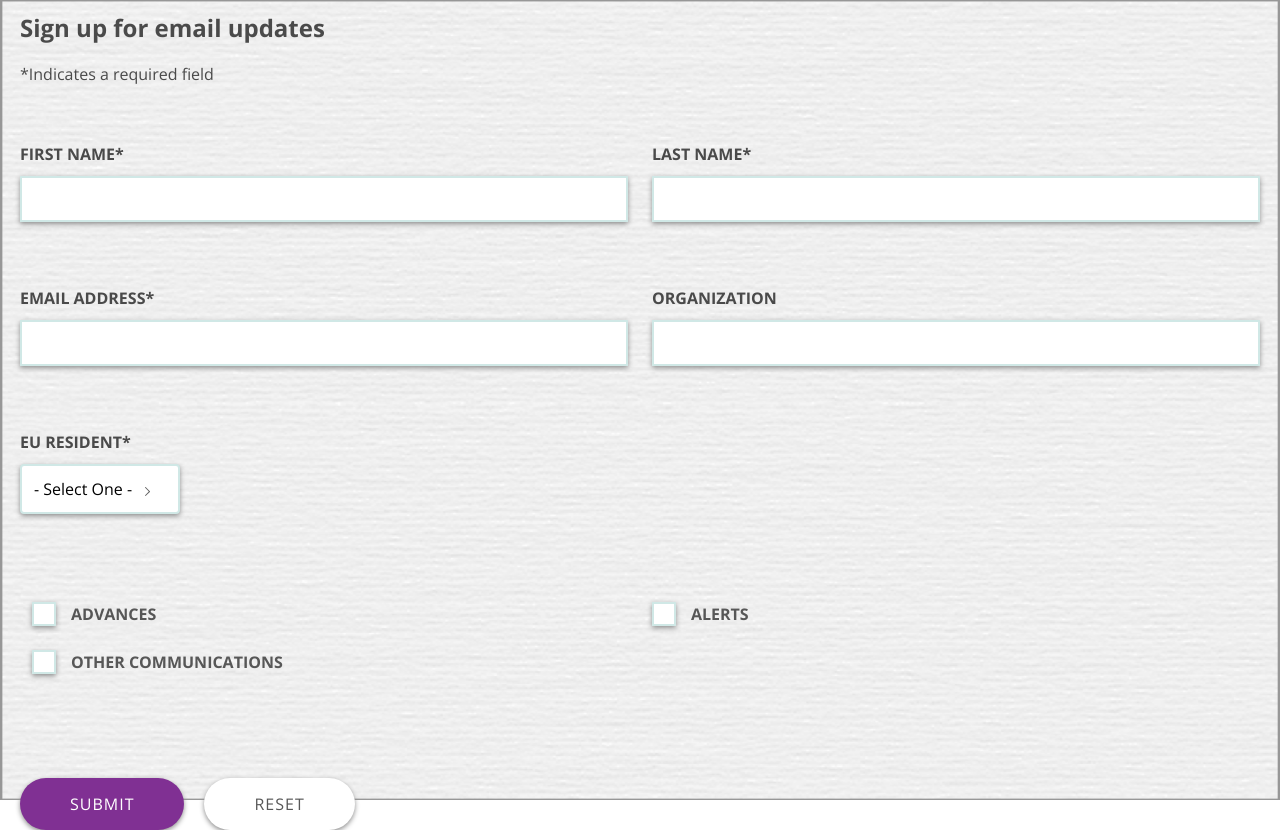
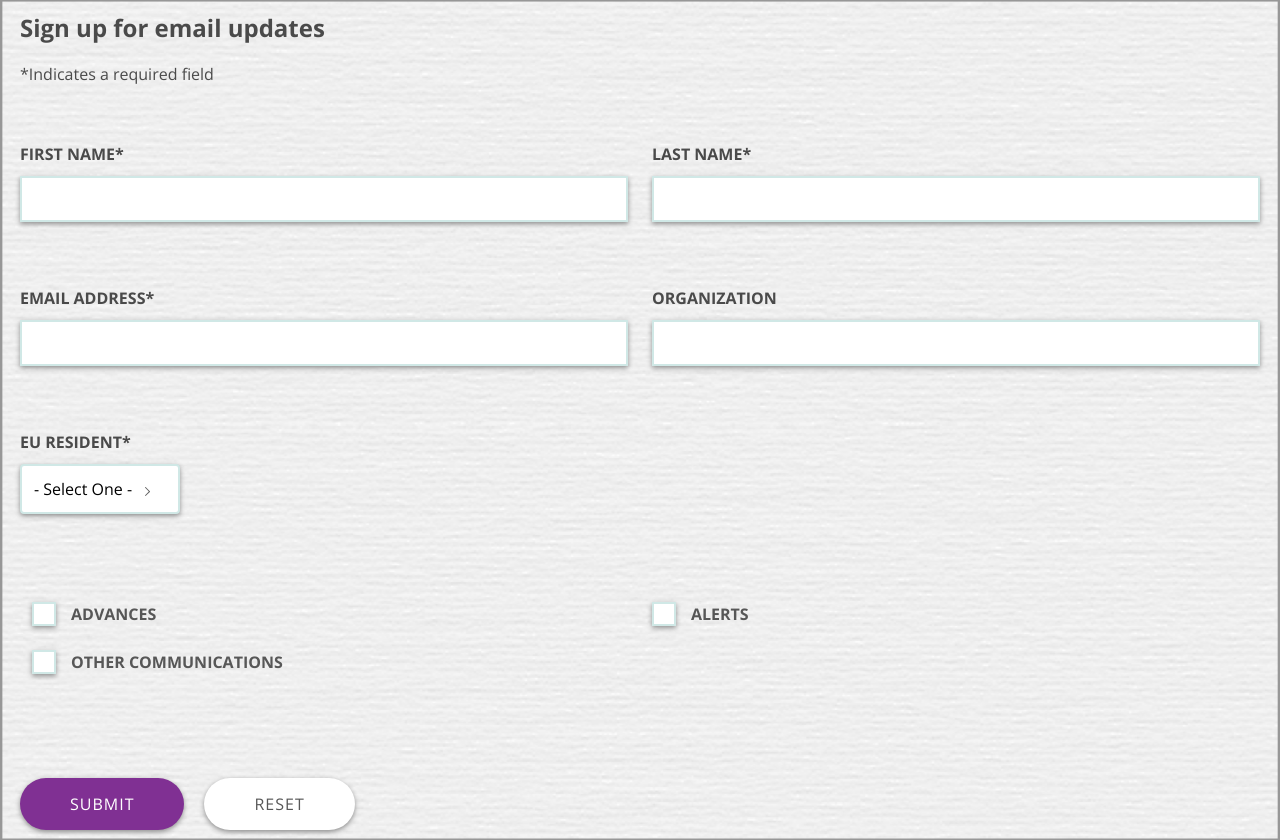
Before and after one commit to AChris07/hero-digital-app, a Next.js app: page / in a window 1280 px wide. Built offline with nearby package versions, Linux system fonts and the light colour scheme.

Commit message:
Improve background coverage

```diff
--- a/styles/index.sass
+++ b/styles/index.sass
@@ -9,12 +9,8 @@ body
 main
   background-image: url('../public/texture.png')
   background-repeat: round
+  background-size: cover
   padding: 10px 20px
-  position: absolute
-  top: 0
-  bottom: 0
-  left: 0
-  right: 0
 
 h1
   font-size: 1.5rem
```
